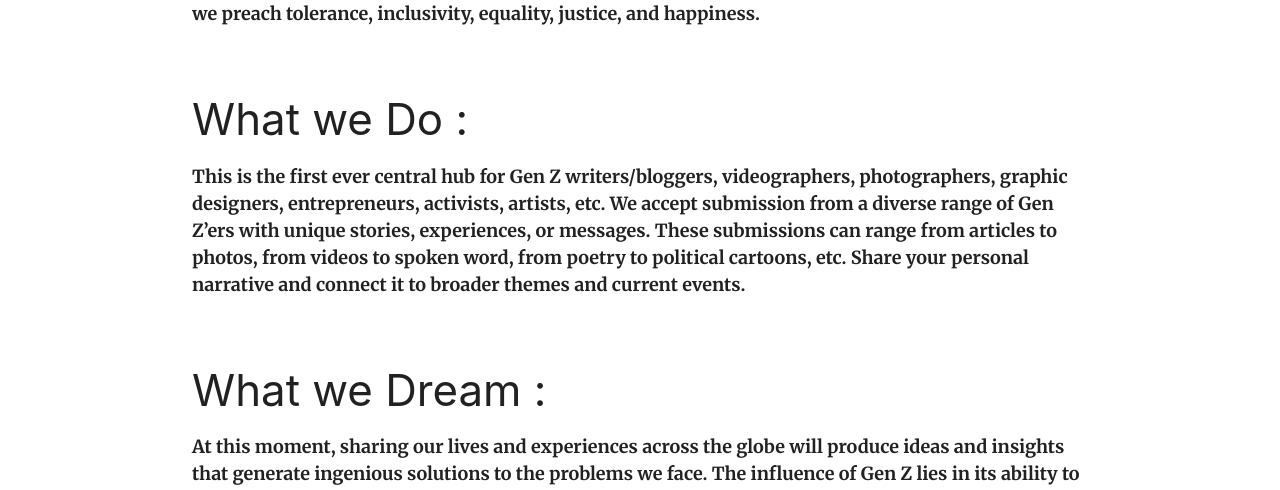
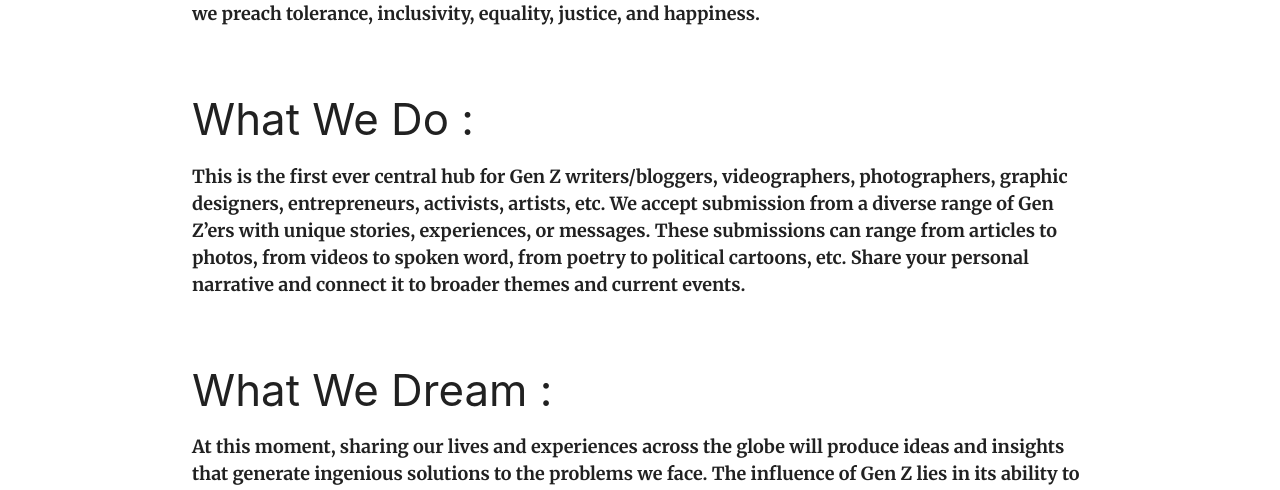
Before and after one commit to wearegenz/wearegenz.github.io, a Jekyll site: the page built from about.md, in a window 1280 px wide. Shown: the part 535-1025 px from the top of the page. Built offline with Jekyll 4.4.1, drawn with Linux system fonts in a browser that asks for light colours.

```diff
--- a/_layouts/about.html
+++ b/_layouts/about.html
@@ -9,12 +9,12 @@ layout: default
         <p class="merriweather" style="font-size: large;">Generations are loosely defined, not just in terms of biology but also in terms of history and technology. The Gen Z cohort refers to those born between 1995-2010 (plus/minus a few years), and we preach tolerance, inclusivity, equality, justice, and happiness.
         </p>
         <br>
-        <h3>What we Do :
+        <h3>What We Do :
         </h3>
         <p class="merriweather" style="font-size: large;">This is the first ever central hub for Gen Z writers/bloggers, videographers, photographers, graphic designers, entrepreneurs, activists, artists, etc. We accept submission from a diverse range of Gen Z’ers with unique stories, experiences, or messages. These submissions can range from articles to photos, from videos to spoken word, from poetry to political cartoons, etc. Share your personal narrative and connect it to broader themes and current events.
 </p>
         <br>
-        <h3>What we Dream :
+        <h3>What We Dream :
            </h3>
         <p class="merriweather" style="font-size: large;"> At this moment, sharing our lives and experiences across the globe will produce ideas and insights that generate ingenious solutions to the problems we face. The influence of Gen Z lies in its ability to take advantage of technology, hyperconnectivity, and instant access to information, which will create a far deeper understanding of humanity than what could have been possible in any generation before. A global, deeper appreciation for humanity is the first step to achieving the lofty goals of Gen Z:  social justice, economic equality, tolerance and peace.
 </p>
```
Also changed, not shown: 2 other files.
